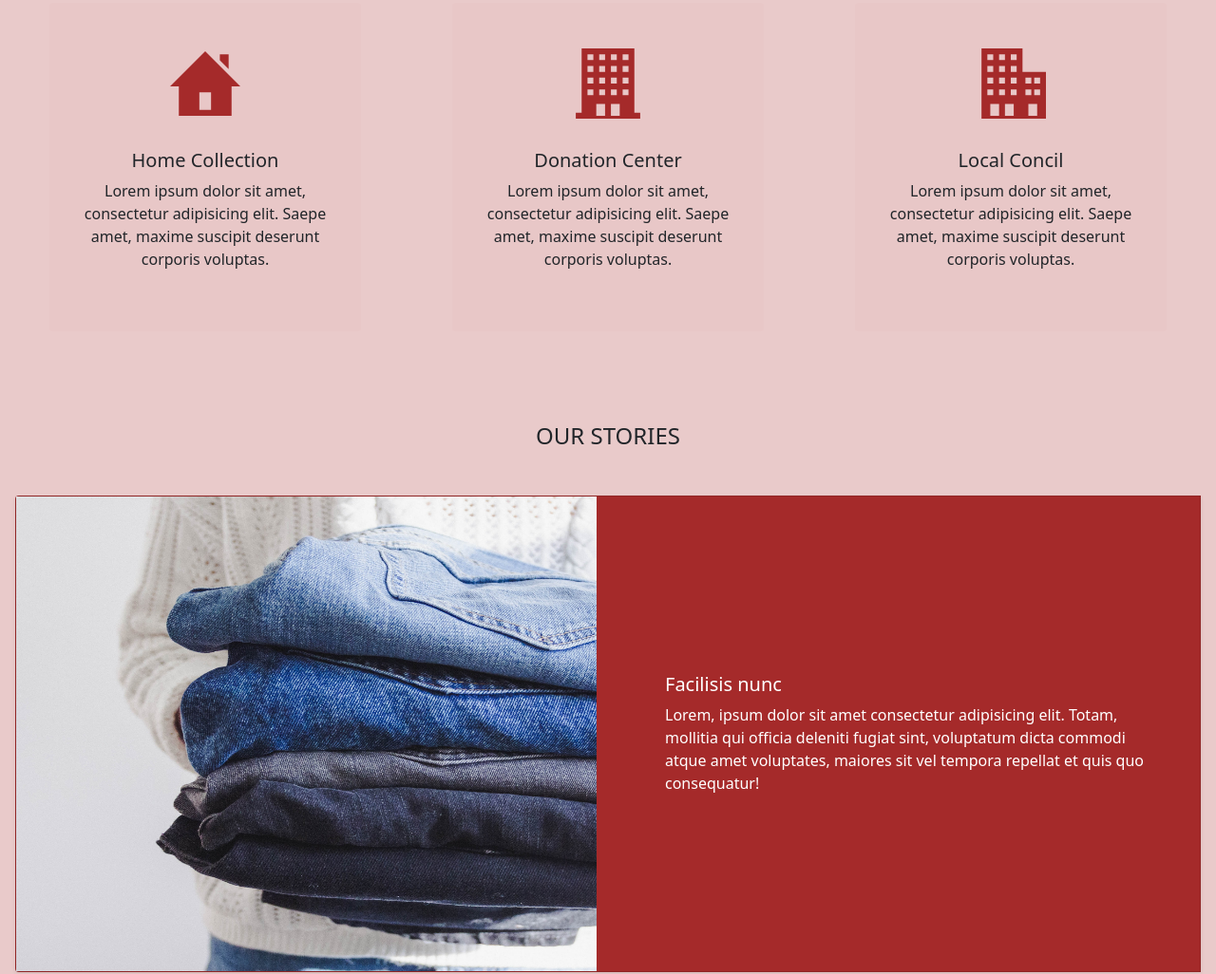
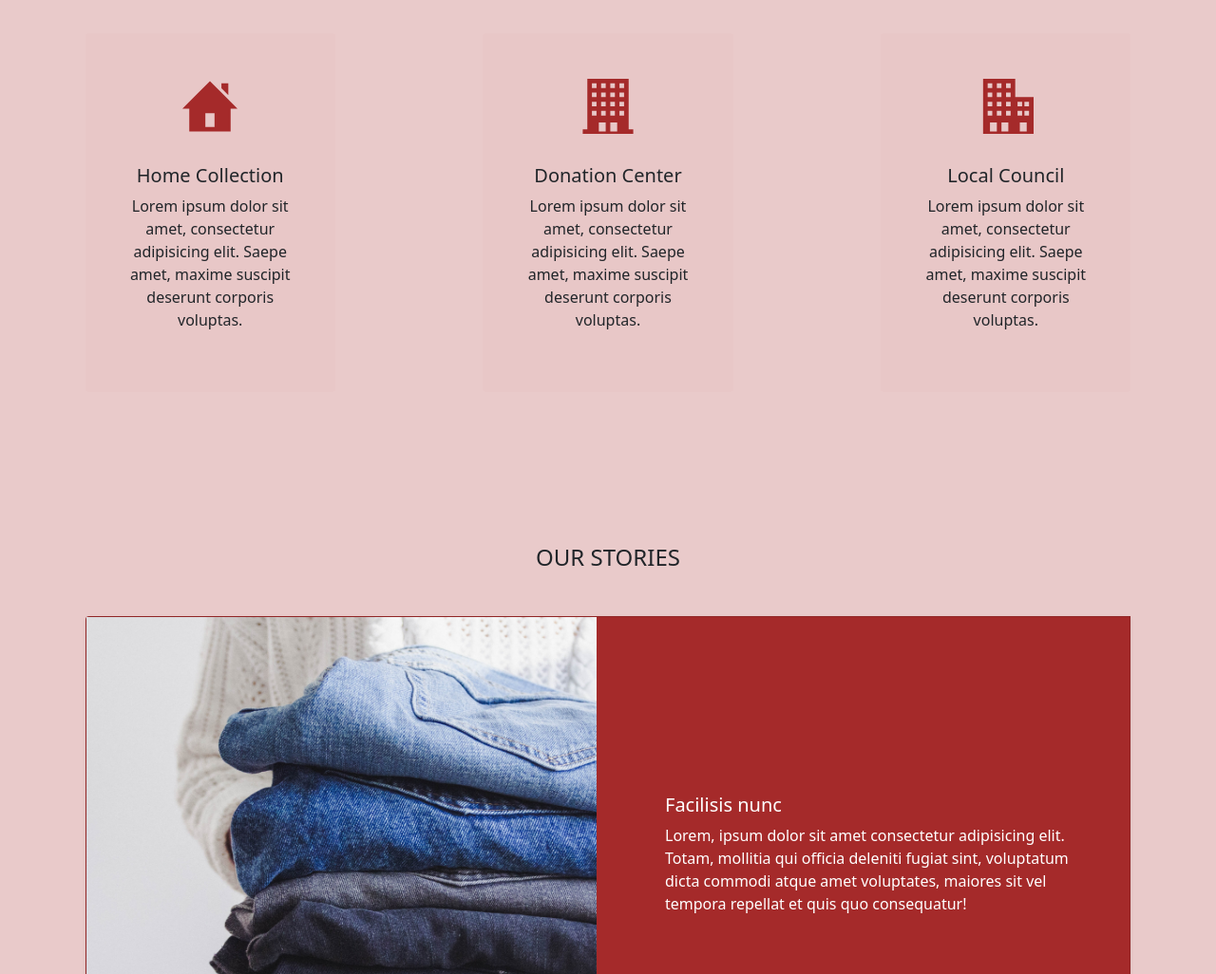
Before and after one commit to isonguyom/world-citizen, a plain HTML site: page index.html in a window 1280 px wide. Shown: the part 922-1948 px from the top of the page at 95% size. Drawn offline with nearby package versions, Linux system fonts and the light colour scheme; some icons are missing.

Commit message:
update homepage

```diff
--- a/index.html
+++ b/index.html
@@ -60,7 +60,7 @@
   </header> -->
 
   <main>
-    <section class="onboarding w-100 container-fluid row align-items-center justify-content-center">
+    <section class="onboarding w-100 container-fluid d-flex align-items-center justify-content-center">
       <div class="card bg-transparent text-white text-center border-0">
         <div class="card-body">
           <h2 class="card-title mb-5 mb-md-5 display-4 lh-sm"><strong>A cloth could mean so much to <br> someone,
@@ -68,13 +68,12 @@
           <a href="#" class="btn btn-lg px-4 px-md-5 py-3">Donate Now</a>
         </div>
       </div>
-
     </section>
 
-    <section class="position-relative container-fluid text-center py-5 px-3">
+    <section class="position-relative container-fluid text-center">
       <h4 class="text-uppercase mb-5">our donation options</h4>
-      <div class="row row-cols-1 row-cols-md-3 g-4">
-        <div class="col col-sm-6 col-md-6 col-lg-4 px-lg-5">
+      <div class="row row-cols-1 row-cols-sm-2 row-cols-lg-3 g-4">
+        <div class="col">
           <div class="card h-100 py-5 px-2 px-md-3 border-0 card1-bg">
             <img src="./images/iconmonstr-home-8.svg" class="card-img-top w-25 mx-auto mb-3" alt="home icon">
             <div class="card-body">
@@ -86,8 +85,8 @@
             </div>
           </div>
         </div>
-        <div class="col col-sm-6 col-md-6 col-lg-4 px-lg-5">
-          <div class="card h-100 py-5 px-2 px-md-3 border-0 card1-bg">
+        <div class="col">
+          <div class="card h-100 py-5 px-2 px-md-3 border-0 mx-lg-auto card1-bg">
             <img src="./images/iconmonstr-building-15.svg" class="card-img-top w-25 mx-auto mb-3"
               alt="donation center icon">
             <div class="card-body">
@@ -99,12 +98,12 @@
             </div>
           </div>
         </div>
-        <div class="col col-sm-6 col-md-6 col-lg-4 px-lg-5">
-          <div class="card h-100 py-5 px-2 px-md-3 border-0 card1-bg">
+        <div class="col">
+          <div class="card h-100 py-5 px-2 px-md-3 border-0 card1-bg float-lg-end">
             <img src="./images/iconmonstr-building-17.svg" class="card-img-top w-25 mx-auto mb-3"
               alt="local concil icon">
             <div class="card-body">
-              <h5 class="card-title">Local Concil</h5>
+              <h5 class="card-title">Local Council</h5>
               <p class="card-text">
                 Lorem ipsum dolor sit amet, consectetur adipisicing elit. Saepe amet, maxime suscipit
                 deserunt corporis voluptas.
@@ -115,7 +114,7 @@
       </div>
     </section>
 
-    <section class="container-fluid py-5 px-3">
+    <section class="container-fluid">
       <h4 class="text-uppercase mb-5 text-center">our Stories</h4>
       <div class="card-group flex-column">
         <div class="card mb-3 w-100 primary-bg shadow-sm card2">
@@ -172,7 +171,7 @@
       </div>
     </section>
 
-    <section class="container-fluid text-center py-5 px-3 primary-bg">
+    <section class="container-fluid text-center primary-bg">
       <h4 class="text-uppercase mb-5 text-center">donors of the month</h4>
       <div class="row row-cols-1 row-cols-sm-2 row-cols-md-3 g-4">
         <div class="col">
@@ -232,7 +231,7 @@
       </div>
     </section>
 
-    <section class="container-fluid py-5 px-3">
+    <section class="container-fluid section1-bg">
       <h4 class="text-uppercase mb-5 text-center">case studies</h4>
       <div class="card-group">
         <div class="col-sm-6 py-2 px-sm-2 p-md-4 p-lg-5">
--- a/scss/style.scss
+++ b/scss/style.scss
@@ -4,6 +4,7 @@ $primary-color: #A52A2A;
 $secondary-color: #008B8B;
 $bg-body: #E9CACA;
 $bg-card1: #E8C7C7;
+$bg-section1: #D47878;
 
 @mixin primaryBg {
     background-color: $primary-color;
@@ -30,7 +31,9 @@ body {
 }
 
 main {
-    height: fit-content;
+    section {
+        padding: 3em 5% !important;
+    }
 
     .onboarding {
         height: 100vh;
@@ -41,7 +44,7 @@ main {
     }
 
     .card1-bg {
-        background-color: $bg-card1
+        background-color: $bg-card1;
     }
 
     .card2-img img {
@@ -56,6 +59,14 @@ main {
     .card4 img {
         height: 300px;
     }
+
+    .card-img-overlay {
+        background-color: rgba(0, 0, 0, 0.459);
+    }
+
+    .section1-bg {
+        background-color: $bg-section1;
+    }
 }
 
 footer {
@@ -63,22 +74,31 @@ footer {
 }
 
 @media screen and (min-width: 576px) {
+    main {
+        .card2-img img {
+            height: 300px;
+        }
 
-    .card2-img img {
-        height: 300px;
     }
 }
 
 @media screen and (min-width: 1024px) {
 
     main {
+        section {
+            padding: 5em 7% !important;
+        }
+
+        .card1-bg {
+            width: 75%;
+        }
 
         .card2-img img {
             height: 500px;
         }
 
         .card4 img {
-            height: 400px;
+            height: 450px;
         }
 
     }
```
Also changed, not shown: css/style.css, 1 other file.
